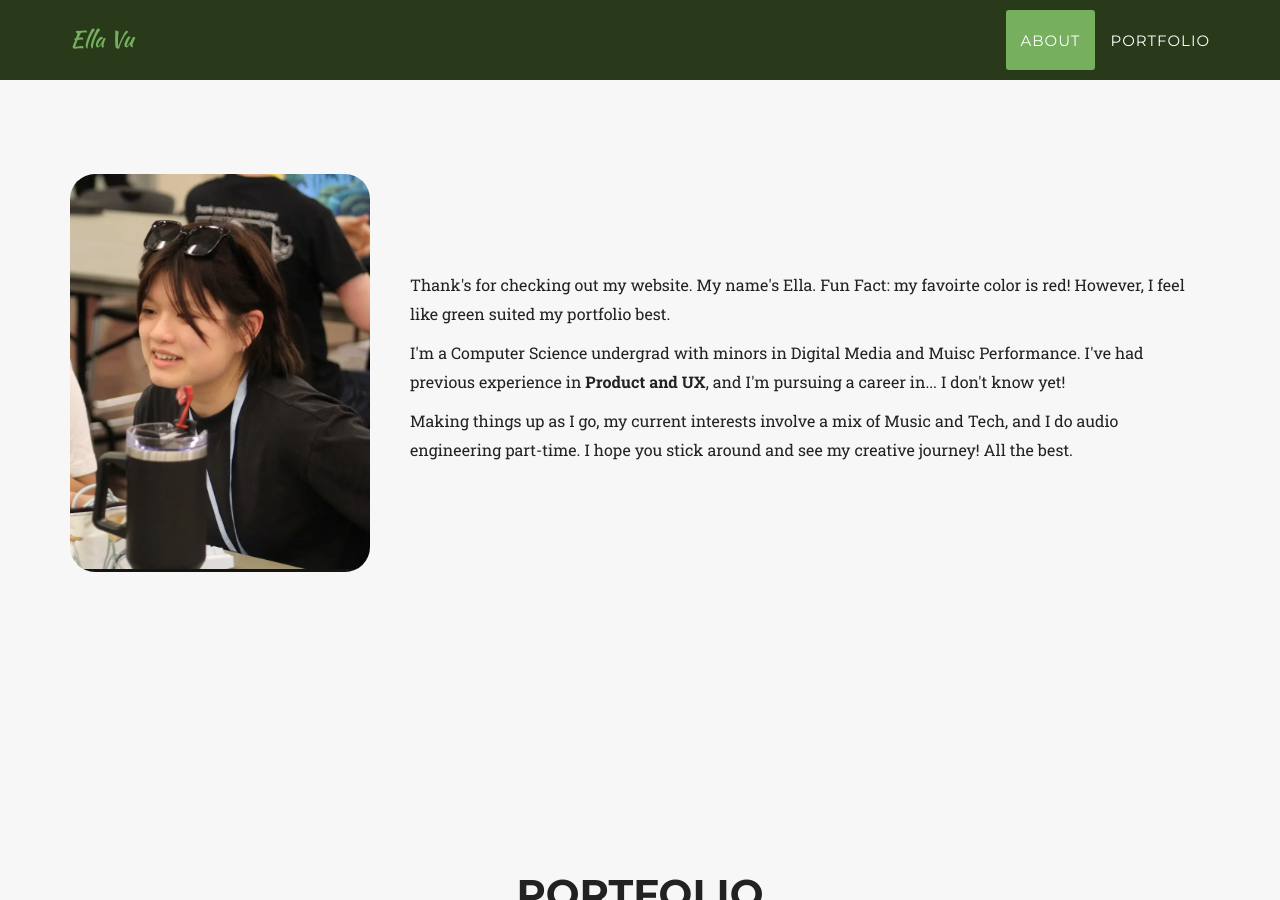
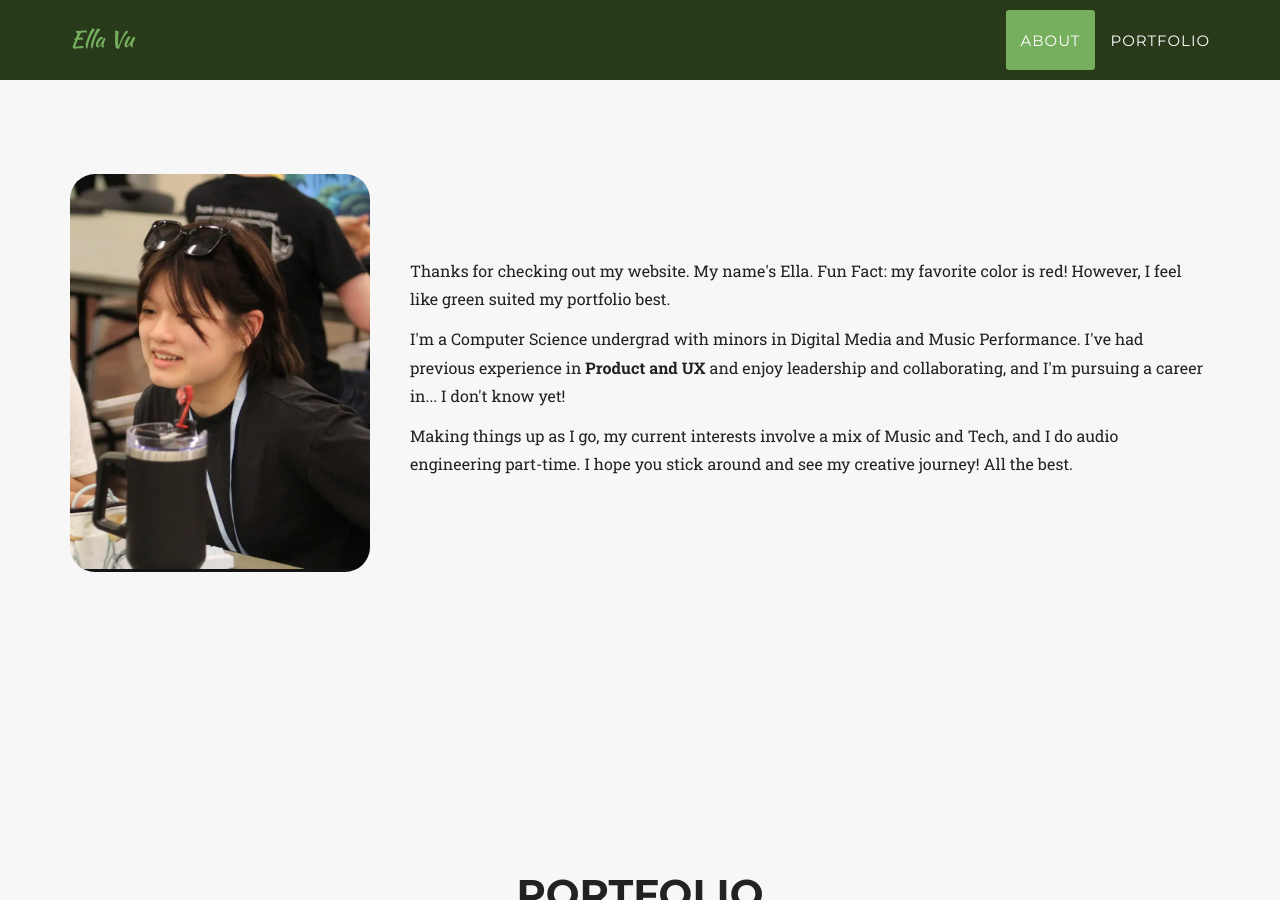
Before and after one commit to iwasella/EllaSite, a Jekyll site: the page built from _posts/2026-04-18-project-3.markdown, in a window 1280 px wide and 900 px high, scrolled down 941 px. Built offline with Jekyll 4.4.1, drawn with Linux system fonts in a browser that asks for light colours; some web fonts are replaced.

Commit message:
Update fix typos

```diff
--- a/_includes/aboutme.html
+++ b/_includes/aboutme.html
@@ -11,8 +11,8 @@
                 <img src="{{ site.baseurl }}/img/about/ella-about-pic.png" class="img-responsive img-centered img-circle" alt="Ella Vu">
             </div>
             <div class="about-me-text-wrapper">
-                <p>Thank's for checking out my website. My name's Ella. Fun Fact: my favoirte color is red! However, I feel like green suited my portfolio best.</p>
-                <p>I'm  a Computer Science undergrad with minors in Digital Media and Muisc Performance. I've had previous experience in <strong>Product and UX</strong>, and I'm pursuing a career in... I don't know yet! </p>
+                <p>Thanks for checking out my website. My name's Ella. Fun Fact: my favorite color is red! However, I feel like green suited my portfolio best.</p>
+                <p>I'm a Computer Science undergrad with minors in Digital Media and Music Performance. I've had previous experience in <strong>Product and UX</strong> and enjoy leadership and collaborating, and I'm pursuing a career in... I don't know yet! </p>
                 <p>Making things up as I go, my current interests involve a mix of Music and Tech, and I do audio engineering part-time. I hope you stick around and see my creative journey! All the best.</p>
             </div>
         </div>
--- a/_posts/2026-04-18-project-1.markdown
+++ b/_posts/2026-04-18-project-1.markdown
@@ -9,6 +9,6 @@ thumbnail: Freshness-thumb.png
 alt: image-alt
 role: Lead UX Designer & Researcher
 goal: To make grocery shopping accessible for colorblind and low-vision users by integrating an AI-powered freshness scanner into the Walmart App.
-description: Colorblind users often struggle to distinguish between "ripe" and "spoiled" produce, leading to food waste or accidental ingestion of expired items. Standard apps rely too heavily on color-coding without text-based alternatives. Working within the Codepath x AmazonNext competition, we conducted research on visual impairments. I was responsible for the Figma Prototyping, taking the existing Walmart design system and seamlessly integrating a scanner that provides high-contrast, text-based, and audio feedback. We delivered a high-fidelity prototype that translates visual data into accessible feedback (e.g., "Banana is Overripe"). This solution follows Inclusive Design principles, benefiting not just colorblind users, but also elderly users or those with reading difficulties.
+description: Colorblind users often struggle to distinguish between "ripe" and "spoiled" produce, leading to food waste or accidental ingestion of expired items. Standard apps rely too heavily on color-coding without text-based alternatives. Working within the CodePath x AmazonNext competition, we conducted research on visual impairments. I was responsible for the Figma Prototyping, taking the existing Walmart Design System and seamlessly integrating a scanner that provides high-contrast, text-based, and audio feedback. We delivered a high-fidelity prototype that translates visual data into accessible feedback (e.g., "Banana is Overripe"). This solution follows Inclusive Design principles, benefiting not just colorblind users, but also elderly users or those with reading difficulties.
 
 ---
--- a/_posts/2026-04-18-project-3.markdown
+++ b/_posts/2026-04-18-project-3.markdown
@@ -9,6 +9,6 @@ thumbnail: SeeYouSoon-thumb.png
 alt: image-alt
 role: Solo Game Developer & Technical Artist
 goal: To create an immersive, emotionally-driven 2D platformer through original scoring and hand-crafted assets.
-description: Developed as a solo project for my Video Game Design class, 'See You Soon' follows the narrative of a child searching for a friend that has gone to the great beyond. I served as the sole creator, handling every pillar of production-- composing original atmospheric scores in MuseScore, designing custom pixel-art sprites and tilemaps, and implementing core gameplay mechanics in Unity. The project served as a deep dive into cohesive world-building and technical game architecture and also as a testiment to blending my skills in art, music, and developing!
+description: Developed as a solo project for my Video Game Design class, 'See You Soon' follows the narrative of a child searching for a friend that has gone to the great beyond. I served as the sole creator, handling every pillar of production-- composing original atmospheric scores in MuseScore, designing custom pixel-art sprites and tilemaps, and implementing core gameplay mechanics in Unity. The project served as a deep dive into cohesive world-building and technical game architecture and also as a testament to blending my skills in art, music, and developing!
 
 ---
```
Also changed, not shown: img/portfolio/roundicons-thumbnail.png (deleted), img/portfolio/roundicons.png (deleted), img/portfolio/startup-framework-thumbnail.png (deleted), img/portfolio/startup-framework.png (deleted), img/portfolio/treehouse-thumbnail.png (deleted), img/portfolio/treehouse.png (deleted), 1 other file.
